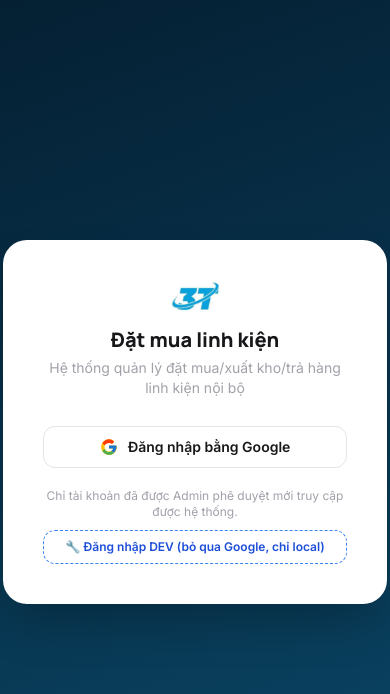
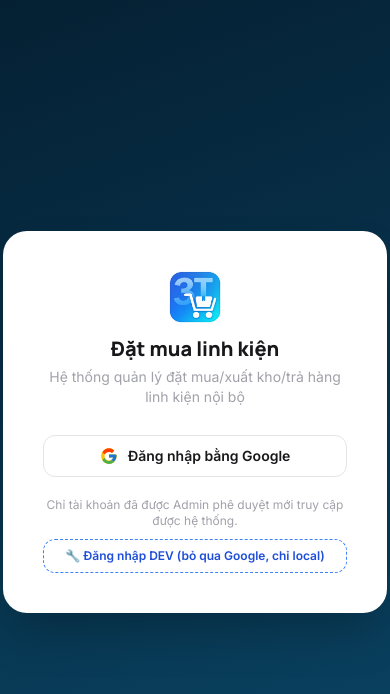
Before and after one commit to ETX87/linh-kien-app, a React (Vite) app in the folder frontend/: page / in a window 390 px wide. Shown: the top 694 px of the page. Built offline with nearby package versions, Linux system fonts and the light colour scheme; no server answers.

Commit message:
Dong bo icon web (favicon/logo dang nhap/logo sidebar) voi icon PWA/shortcut mobile (icon-192.png), thay the logo-37.png cu

```diff
--- a/frontend/index.html
+++ b/frontend/index.html
@@ -3,11 +3,13 @@
   <head>
     <meta charset="UTF-8" />
     <meta name="viewport" content="width=device-width, initial-scale=1.0" />
-    <link rel="icon" type="image/png" href="/logo-37.png" />
+    <!-- Icon tab trinh duyet dung CHUNG voi icon PWA/shortcut mobile (icon-192.png, xem duoi) - truoc
+         2026-09-04 dung logo-37.png rieng (qua nho/khong vuong), doi theo yeu cau dong bo 1 icon duy
+         nhat cho ca web lan mobile. -->
+    <link rel="icon" type="image/png" href="/icon-192.png" />
     <!-- PWA / "Cài lên màn hình chính" (hang muc #1, 2026-08-25) - display:"standalone" (khong dung
          "fullscreen" vi se an ca status bar he dieu hanh, qua aggressive so voi y "full man hinh app"
-         thong thuong). Icon RIENG cho web linh kien (logo-37.png qua nho/khong vuong, khong dung lam
-         icon PWA duoc) - xem frontend/public/icon-*.png. -->
+         thong thuong) - xem frontend/public/icon-*.png. -->
     <link rel="manifest" href="/manifest.webmanifest" />
     <meta name="theme-color" content="#06304a" />
     <link rel="apple-touch-icon" href="/apple-touch-icon.png" />
--- a/frontend/src/layout/Sidebar.tsx
+++ b/frontend/src/layout/Sidebar.tsx
@@ -66,7 +66,7 @@ export function Sidebar({
       style={{ background: "linear-gradient(180deg, var(--sidebar-from), var(--sidebar-to) 60%)" }}
     >
       <div className="flex items-center gap-2.5 px-4 h-16 shrink-0 border-b border-[var(--sidebar-highlight)]">
-        <img src="/logo-37.png" alt="Đặt mua linh kiện" width={30} height={30} className="shrink-0 rounded-md" />
+        <img src="/icon-192.png" alt="Đặt mua linh kiện" width={30} height={30} className="shrink-0 rounded-md" />
         {(!collapsed || isMobile) && (
           <div className="leading-tight">
             <div className="font-display font-extrabold text-[var(--sidebar-ink)] text-sm tracking-tight">ĐẶT MUA LINH KIỆN</div>
--- a/frontend/src/login/LoginScreen.tsx
+++ b/frontend/src/login/LoginScreen.tsx
@@ -10,7 +10,7 @@ export function LoginScreen({ variant = "login" }: { variant?: "login" | "pendin
   return (
     <div className="min-h-screen ripple-bg flex items-center justify-center" style={{ background: "linear-gradient(160deg, var(--ocean-950), var(--ocean-800))" }}>
       <div className="bg-white rounded-3xl shadow-2xl p-10 w-full max-w-sm text-center anim-in">
-        <img src="/logo-37.png" alt="Đặt mua linh kiện" width={52} height={52} className="mx-auto mb-3 rounded-xl" />
+        <img src="/icon-192.png" alt="Đặt mua linh kiện" width={52} height={52} className="mx-auto mb-3 rounded-xl" />
         <div className="font-display font-extrabold text-xl mb-1">{title}</div>
         <div className="text-sm text-[var(--ink-400)] mb-7">{sub}</div>
         {variant === "login" && (
```
